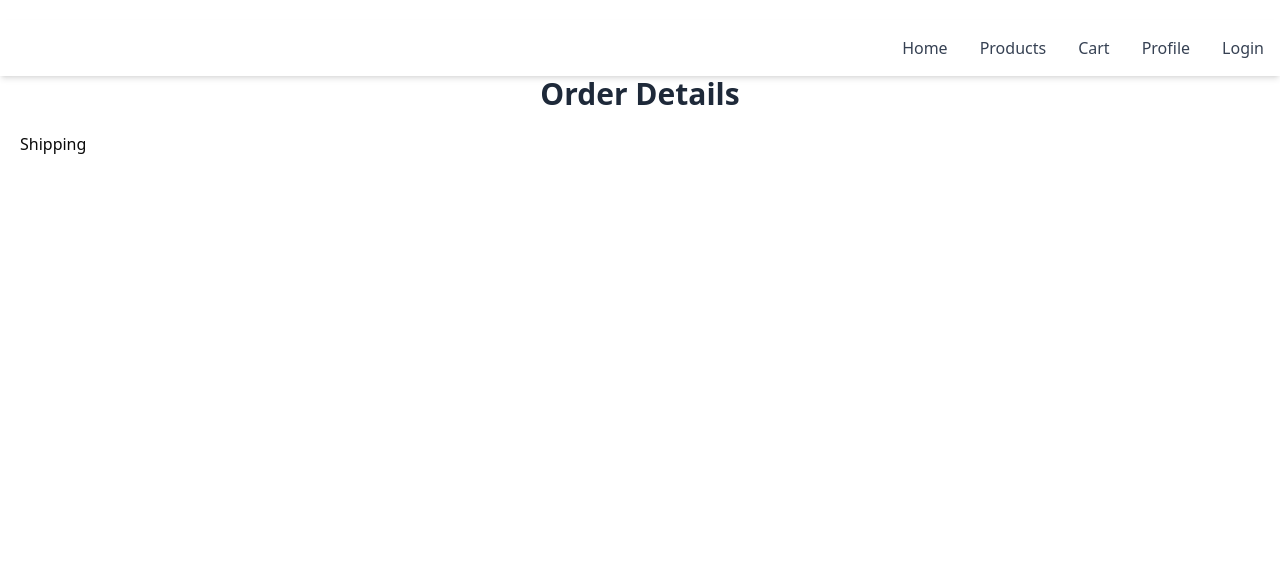
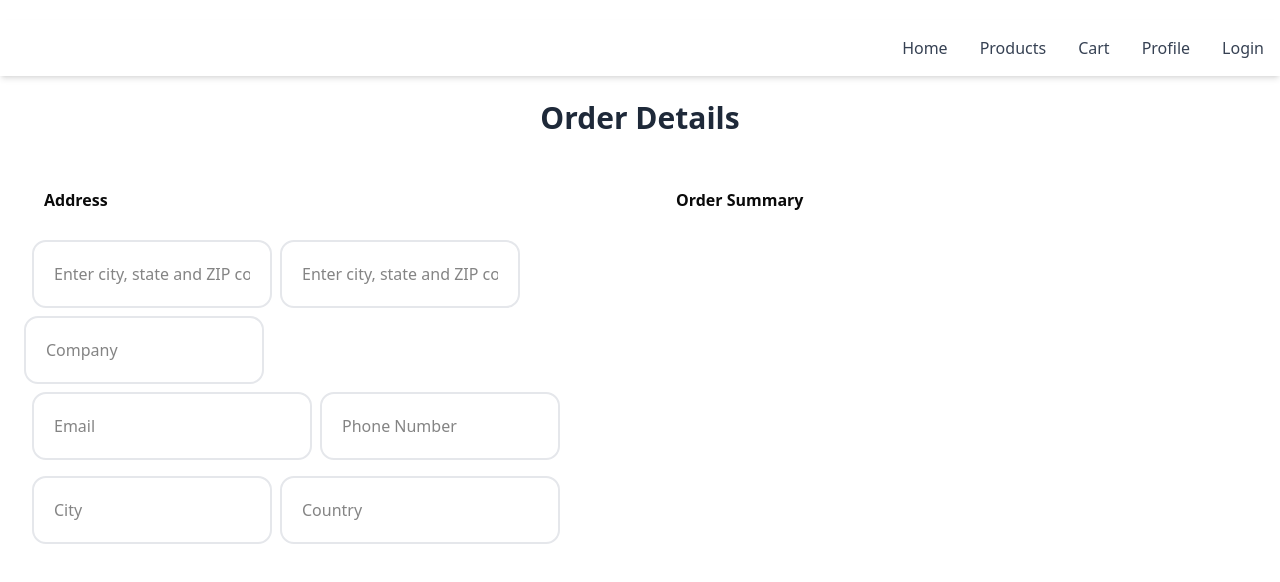
Before and after one commit to zahrawm/woo--ecommerce-website, a React (Vite) app in the folder ecommerce-frontend/: page /cart in a window 1280 px wide. Shown: the top 582 px of the page. Built offline with nearby package versions, Linux system fonts and the light colour scheme.

Commit message:
codes updated

```diff
--- a/ecommerce-frontend/package.json
+++ b/ecommerce-frontend/package.json
@@ -24,8 +24,10 @@
     "react-dom": "^19.1.0",
     "react-hook-form": "^7.57.0",
     "react-router-dom": "^7.6.1",
+    "react-select": "^5.10.1",
     "tailwind-merge": "^3.3.0",
     "tailwindcss": "^4.1.8",
+    "world-countries": "^5.1.0",
     "zod": "^3.25.48"
   },
   "devDependencies": {
--- a/ecommerce-frontend/src/pages/cart.tsx
+++ b/ecommerce-frontend/src/pages/cart.tsx
@@ -1,10 +1,65 @@
 const Cart = () => {
   return (
-    <div>
-        <h4 className="text-center font-bold text-3xl text-gray-800">Order Details</h4>
-        <h3 className="p-5"> Shipping</h3>
+    <div className="p-6">
+      <h4 className="text-center font-bold text-3xl text-gray-800">Order Details</h4>
+
+      <div className="grid grid-cols-1 lg:grid-cols-2 gap-8 mt-8">
+
+        <div>
+          <h3 className="p-5 font-bold">Address</h3>
+
+          <div className="group">
+            <input
+              type="text"
+              className="w-60 p-5 border-2 m-2 border-gray-200 rounded-xl focus:border-red-500 focus:ring-4 focus:ring-blue-100 transition-all duration-200 outline-none group-hover:border-gray-300"
+              placeholder="Enter city, state and ZIP code"
+            />
+            <input
+              type="text"
+              className="w-60 p-5 border-2 border-gray-200 rounded-xl focus:border-red-500 focus:ring-4 focus:ring-blue-100 transition-all duration-200 outline-none group-hover:border-gray-300"
+              placeholder="Enter city, state and ZIP code"
+            />
+          </div>
+
+          <input
+            type="text"
+            className="w-60 p-5 border-2 border-gray-200 rounded-xl focus:border-red-500 focus:ring-4 focus:ring-blue-100 transition-all duration-200 outline-none group-hover:border-gray-300"
+            placeholder="Company"
+          />
+
+          <div className="group">
+            <input
+              type="email"
+              className="w-70 p-5 border-2 m-2 border-gray-200 rounded-xl focus:border-red-500 focus:ring-4 focus:ring-blue-100 transition-all duration-200 outline-none group-hover:border-gray-300"
+              placeholder="Email"
+            />
+            <input
+              type="text"
+              className="w-60 p-5 border-2 border-gray-200 rounded-xl focus:border-red-500 focus:ring-4 focus:ring-blue-100 transition-all duration-200 outline-none group-hover:border-gray-300"
+              placeholder="Phone Number"
+            />
+          </div>
+
+          <div className="group">
+            <input
+              type="text"
+              className="w-60 p-5 border-2 m-2 border-gray-200 rounded-xl focus:border-red-500 focus:ring-4 focus:ring-blue-100 transition-all duration-200 outline-none group-hover:border-gray-300"
+              placeholder="City"
+            />
+            <input
+              type="text"
+              className="w-70 p-5 border-2 border-gray-200 rounded-xl focus:border-red-500 focus:ring-4 focus:ring-blue-100 transition-all duration-200 outline-none group-hover:border-gray-300"
+              placeholder="Country"
+            />
+          </div>
+        </div>
 
 
+        <div>
+          <h3 className="p-5 font-bold">Order Summary</h3>
+
+        </div>
+      </div>
     </div>
   );
 };
--- a/ecommerce-frontend/src/pages/login.tsx
+++ b/ecommerce-frontend/src/pages/login.tsx
@@ -329,7 +329,7 @@ const Login: React.FC = () => {
             className={`w-full flex justify-center py-2 px-4 border border-transparent rounded-md shadow-sm text-sm font-medium text-white ${
               isSubmitting
                 ? 'bg-gray-400 cursor-not-allowed'
-                : 'bg-blue-600 hover:bg-blue-700 focus:outline-none focus:ring-2 focus:ring-offset-2 focus:ring-blue-500'
+                : 'bg-black hover:bg-blue-700 focus:outline-none focus:ring-2 focus:ring-offset-2 focus:ring-blue-500'
             } transition duration-200`}
           >
             {isSubmitting ? (
--- a/ecommerce-frontend/src/services/api.ts
+++ b/ecommerce-frontend/src/services/api.ts
@@ -1,13 +1,10 @@
 import axios from 'axios';
 
-// const api = axios.create({
-//   baseURL: 'http://localhost:3000/api',
-//   withCredentials: true
-// });
+
 
 const api = axios.create({
   baseURL: 'http://localhost:3000/api',
-  withCredentials: true, // Enable if using cookies for authentication
+  withCredentials: true,
   headers: {
     'Content-Type': 'application/json',
   },
```
Also changed, not shown: 2 other files (tests, documents, lock files or other folders).
